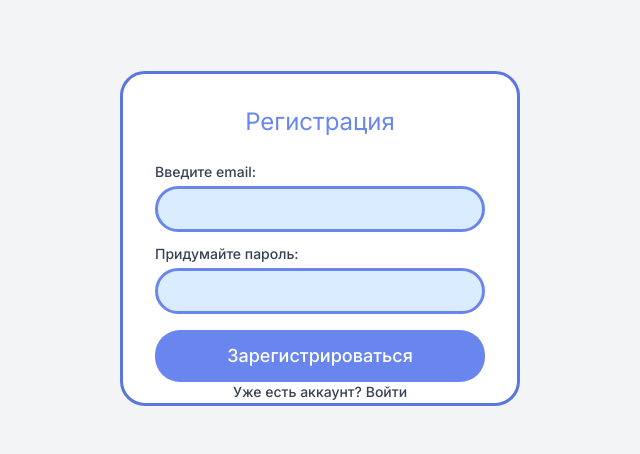
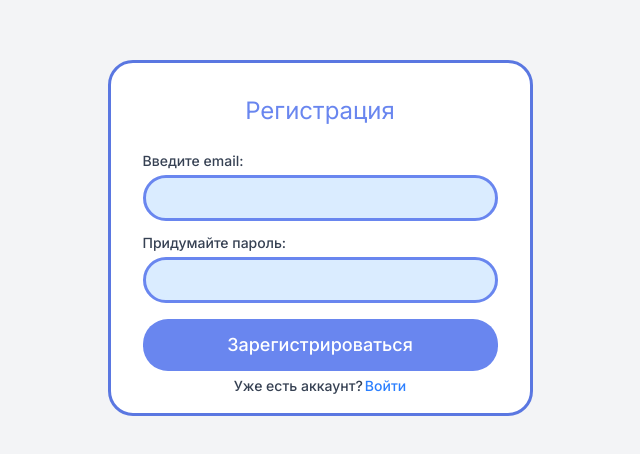
Before and after one commit to IeroLys/VisionBoard, a Next.js app: page /register in a window 1280 px wide. Shown: the part 162-616 px from the top of the page, without its empty margins (320-960 px from the left). Built offline with nearby package versions, Linux system fonts and the light colour scheme.

Commit message:
Сделана страница регистрации

```diff
--- a/app/register/page.tsx
+++ b/app/register/page.tsx
@@ -1,8 +1,10 @@
+import Link from "next/link";
+
 export default function Register() {
   return (
     <div className="min-h-screen bg-gray-100 flex flex-col items-center justify-center p-8">
 
-        <div className="w-[400px] h-[335px] bg-white rounded-[25px] border-3 border-main-desaturated p-8">
+        <div className="w-[425px] h-[356px] bg-white rounded-[25px] border-3 border-main-desaturated p-8">
 
             <h1 className="text-2xl text-main text-center font-['Inter'] mb-6">
             Регистрация
@@ -14,7 +16,7 @@ export default function Register() {
 
             <input
             type="email"
-            className="w-full px-4 py-2 bg-overcast-sky border-[3px] border-main rounded-[25px] focus:outline-none focus:ring-2 focus:ring-blue-500 focus:border-transparent"
+            className="w-full text-gray-700 px-4 py-2 bg-overcast-sky border-[3px] border-main rounded-[25px] focus:outline-none focus:ring-2 focus:ring-blue-500 focus:border-transparent"
             />
 
             <label className="block text-sm font-medium text-gray-700 mb-1 mt-3">
@@ -22,8 +24,8 @@ export default function Register() {
             </label>
 
             <input
-            type="email"
-            className="w-full px-4 py-2 bg-overcast-sky border-[3px] border-main rounded-[25px] focus:outline-none focus:ring-2 focus:ring-blue-500 focus:border-transparent"
+            type="password"
+            className="w-full text-gray-700 px-4 py-2 bg-overcast-sky border-[3px] border-main rounded-[25px] focus:outline-none focus:ring-2 focus:ring-blue-500 focus:border-transparent"
             />
 
             <button
@@ -32,9 +34,17 @@ export default function Register() {
             Зарегистрироваться
             </button>
 
-            <label className="block text-sm font-medium text-gray-700 mb-3 text-center">
-            Уже есть аккаунт? Войти
-            </label>
+            <div className="flex flex-row items-center justify-center">
+
+              <label className="block mt-[5px] text-sm font-medium text-gray-700 mb-3 text-center">
+              Уже есть аккаунт?
+              </label>
+
+              <Link href="/login"  className="block ml-[2px] mt-[5px] text-sm font-medium mb-3 text-center text-blue-500 hover:underline">
+              Войти
+              </Link>
+
+            </div>
 
         </div>
 
```
